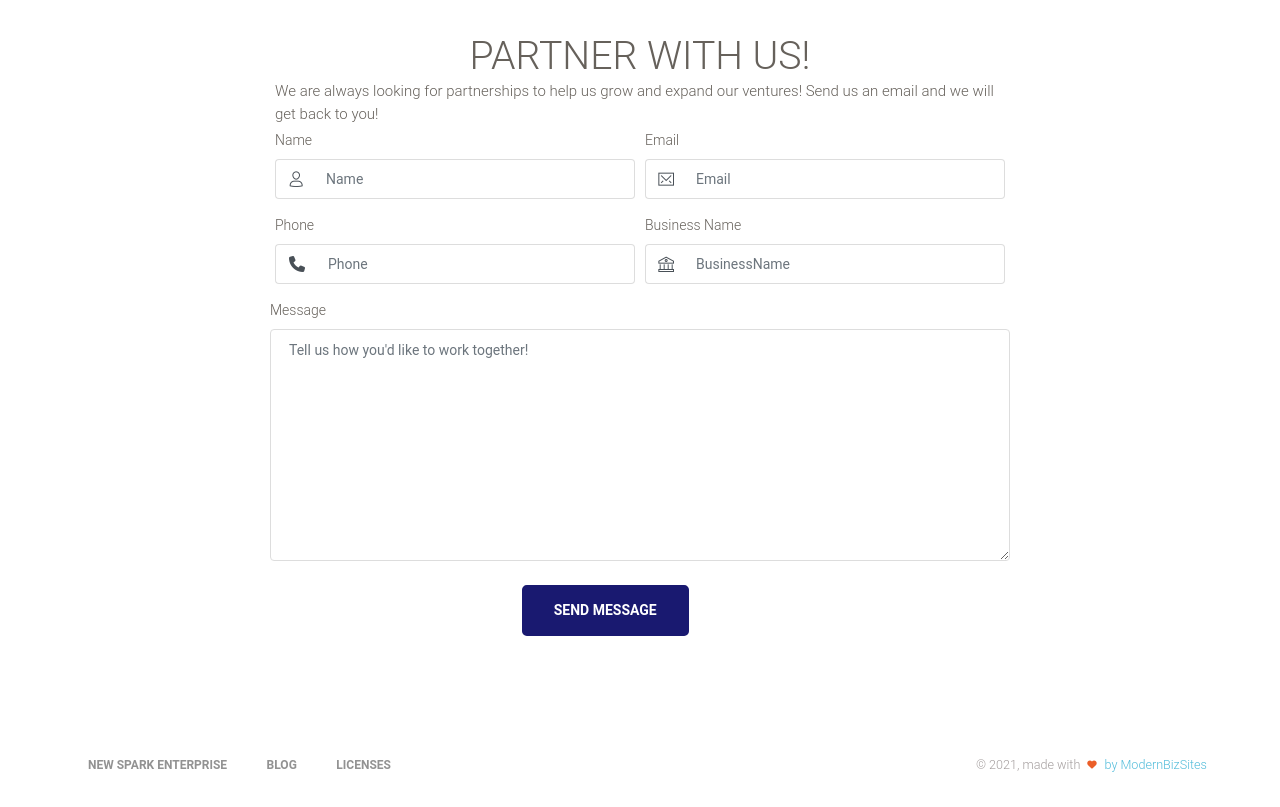
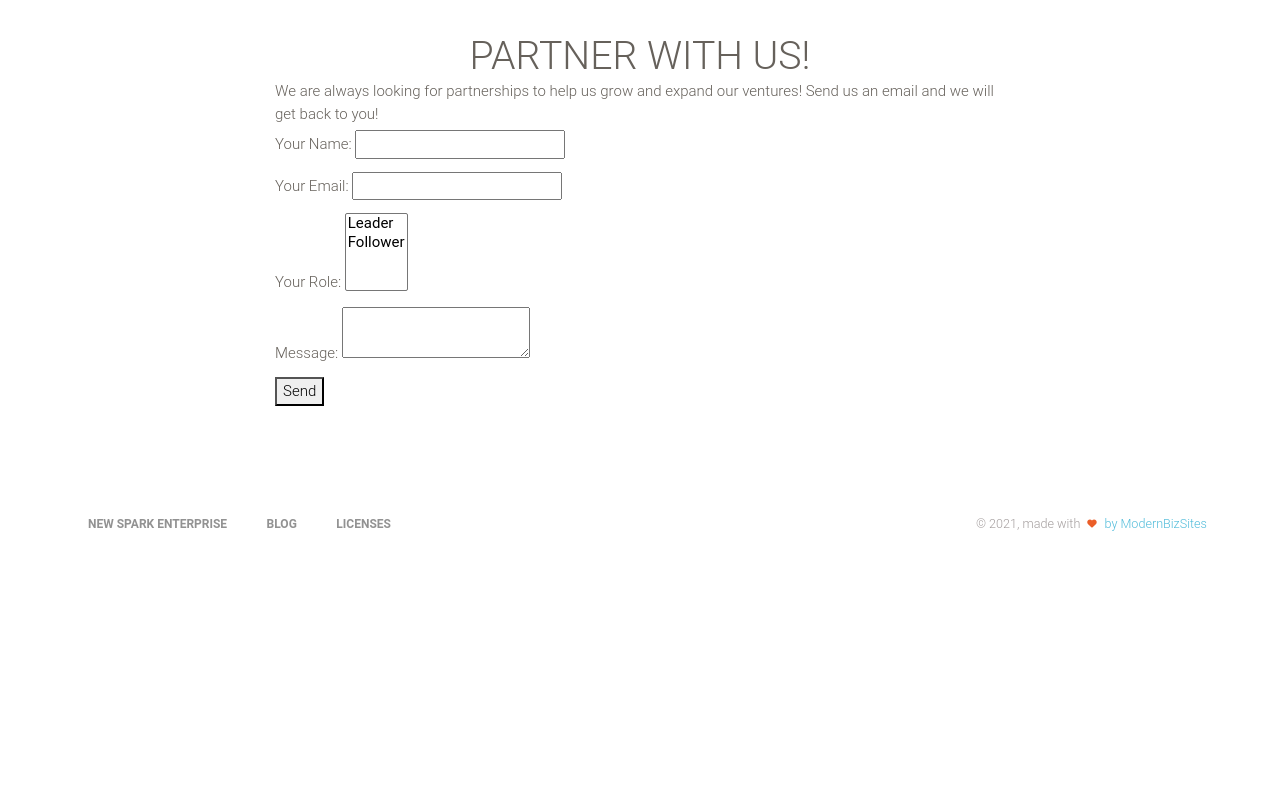
Before and after one commit to thesparrow/wordlynx, a website: page index.html in a window 1280 px wide. Shown: the part 1560-2367 px from the top of the page. After the commit the page ends 2126 px from the top, so only its background shows below. Drawn offline with Linux system fonts and the light colour scheme; some packages are replaced by stand-ins of ours.

Commit message:
Chore: fixing submit form

```diff
--- a/index.html
+++ b/index.html
@@ -286,7 +286,7 @@ The above copyright notice and this permission notice shall be included in all c
                         <h2 class="text-center">PARTNER WITH US!</h2>
                         <p>We are always looking for partnerships to help us grow and expand our ventures! Send us an
                             email and we will get back to you!</p>
-                        <form id="InquiryValidation" name="contact-form" method="POST" data-netlify-recaptcha="true"><input type="hidden"
+                        <!--<form id="InquiryValidation" name="contact-form" method="POST" data-netlify-recaptcha="true"><input type="hidden"
                                 name="form-name" value="contact-form" />
                             <div class="form-row">
                                 <div class="form-group col-md-6">
@@ -345,7 +345,28 @@ The above copyright notice and this permission notice shall be included in all c
                                     <button class="btn btn-cta btn-lg btn-fill">Send Message</button>
                                 </div>
                             </div>
+                        </form>-->
+                        <form name="contact" method="POST" data-netlify="true">
+                            <p>
+                                <label>Your Name: <input type="text" name="name" /></label>
+                            </p>
+                            <p>
+                                <label>Your Email: <input type="email" name="email" /></label>
+                            </p>
+                            <p>
+                                <label>Your Role: <select name="role[]" multiple>
+                                        <option value="leader">Leader</option>
+                                        <option value="follower">Follower</option>
+                                    </select></label>
+                            </p>
+                            <p>
+                                <label>Message: <textarea name="message"></textarea></label>
+                            </p>
+                            <p>
+                                <button type="submit">Send</button>
+                            </p>
                         </form>
+
                     </div>
                 </div>
             </div>
```
